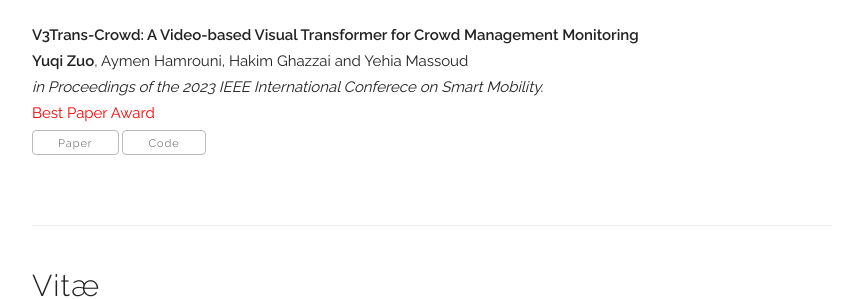
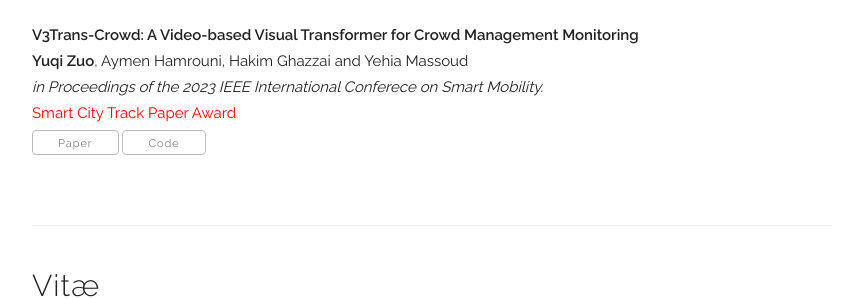
Before and after one commit to zyqdzkd/zyqdzkd.github.io, a Jekyll site: the page built from index.html, in a window 1280 px wide. Shown: the part 1276-1575 px from the top of the page, without its empty margins (208-1071 px from the left). Built offline with Jekyll 4.4.1, drawn with Linux system fonts in a browser that asks for light colours.

Commit message:
Update index.html

```diff
--- a/index.html
+++ b/index.html
@@ -61,7 +61,7 @@ title: Personal Webpage
           <p class="title"><b>V3Trans-Crowd: A Video-based Visual Transformer for Crowd Management Monitoring</b></p>
           <p><b>Yuqi Zuo</b>, Aymen Hamrouni, Hakim Ghazzai and Yehia Massoud</p>
           <p><i>in Proceedings of the 2023 IEEE International Conferece on Smart Mobility. </i></p>
-            <p style="color:red;">Best Paper Award
+            <p style="color:red;">Smart City Track Paper Award
             </p>
            <div class="paper-buttons">
               <a class="button" href="https://ieeexplore.ieee.org/document/10112514" target="_blank">Paper</a>
```
